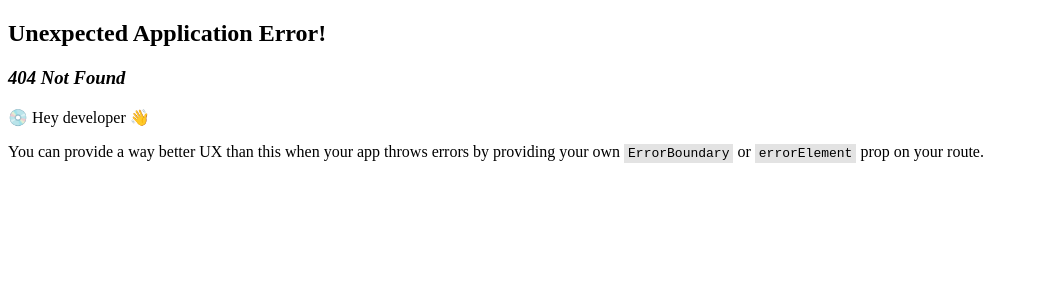
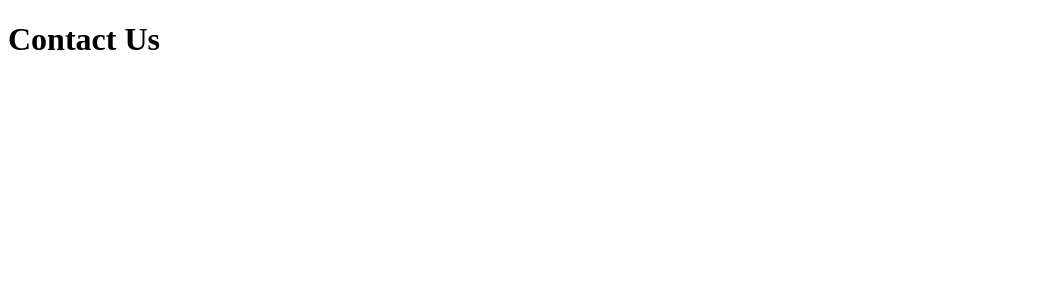
Before and after one commit to SinBin10/React, a React (Vite) app: page /contact in a window 1280 px wide. Before the commit this address had no page. Shown: the top 300 px of the page, without its empty margins (0-1039 px from the left). Built offline with nearby package versions, Linux system fonts and the light colour scheme.

Commit message:
handling errors using useRouterError hook.

```diff
--- a/App.js
+++ b/App.js
@@ -3,6 +3,8 @@ import ReactDOM from "react-dom/client";
 import Heading from "./src/components/Heading";
 import Body from "./src/components/Body";
 import About from "./src/components/About";
+import Contact from "./src/components/Contact";
+import Error from "./src/components/Error";
 //used for providing routes to application
 import { createBrowserRouter, RouterProvider } from "react-router-dom";
 
@@ -34,7 +36,12 @@ const appRouter = createBrowserRouter([
   },
   {
     path: '/',
-    element: <App />
+    element: <App />,
+    errorElement: <Error />
+  },
+  {
+    path: '/contact',
+    element: <Contact />
   }
 ]);
 
--- /dev/null
+++ b/src/components/Contact.js
@@ -0,0 +1,5 @@
+const Contact = () => {
+    return (<h1>Contact Us</h1>)
+}
+
+export default Contact;
--- /dev/null
+++ b/src/components/Error.js
@@ -0,0 +1,9 @@
+import { useRouteError } from "react-router-dom";
+
+const Error = () => {
+    const err = useRouteError();
+    console.log(err);
+    return (<h1>{err.status} not found</h1>);
+};
+
+export default Error;
```
